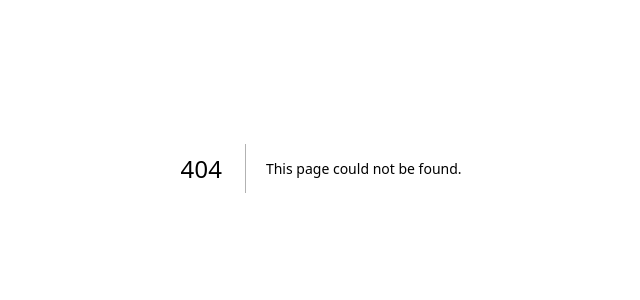
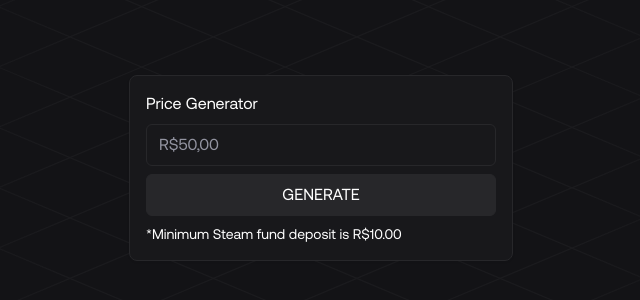
Before and after one commit to joaopugsley/steam-tools, a Next.js app: page /price in a window 1280 px wide. Before the commit this address had no page. Shown: the part 232-532 px from the top of the page, without its empty margins (319-959 px from the left). Built offline with nearby package versions, Linux system fonts and the light colour scheme.

Commit message:
feat: create price generator page

```diff
--- /dev/null
+++ b/src/app/price/page.tsx
@@ -0,0 +1,43 @@
+'use client';
+
+import { Grid } from "@/components/grid";
+import { useState } from "react";
+
+export default function Price() {
+  const [inputVal, setInputVal] = useState<string>('');
+
+  const handleInput = (e: React.ChangeEvent<HTMLInputElement>) => {
+    const inputValue = e.target.value;
+    const numericValue = inputValue.replace(/[^0-9,.]/g, '');
+    setInputVal(`R$${numericValue}`);
+  };
+
+  const createPriceLink = (value: Number) => {
+    return `https://store.steampowered.com/steamaccount/addfunds?marketlisting=1&minneeded=${value}&returnurl=https://steamcommunity.com/market/`;
+  };
+
+  const handleButtonClick = () => {
+    const currentValue = inputVal.replace(/[^0-9,.]/g, '').replaceAll(",", ".");
+    const val = Math.round(Number(currentValue) * 100);
+    const priceLink = createPriceLink(val);
+    window.open(priceLink, "_blank");
+  };
+
+  return (
+    <section className="w-full min-h-screen flex flex-col justify-center items-center p-8">
+      <div className="w-96 h-fit bg-zinc-900 border border-zinc-800 rounded-lg z-10 drop-shadow-sm p-4 flex flex-col space-y-2">
+        <h1>Price Generator</h1>
+        <input
+          type="text"
+          value={inputVal}
+          onChange={handleInput}
+          maxLength={8}
+          className="w-full bg-transparent px-3 py-2 rounded-md border border-zinc-800 outline-none" placeholder={`R$50,00`}
+        />
+        <button onClick={() => handleButtonClick()} className="w-full bg-zinc-800 hover:bg-zinc-700 transition-all px-4 py-2 rounded-md border border-zinc-800 select-none">GENERATE</button>
+        <span className="text-sm">*Minimum Steam fund deposit is R$10.00</span>
+      </div>
+      <Grid/>
+    </section>
+  );
+}
```
